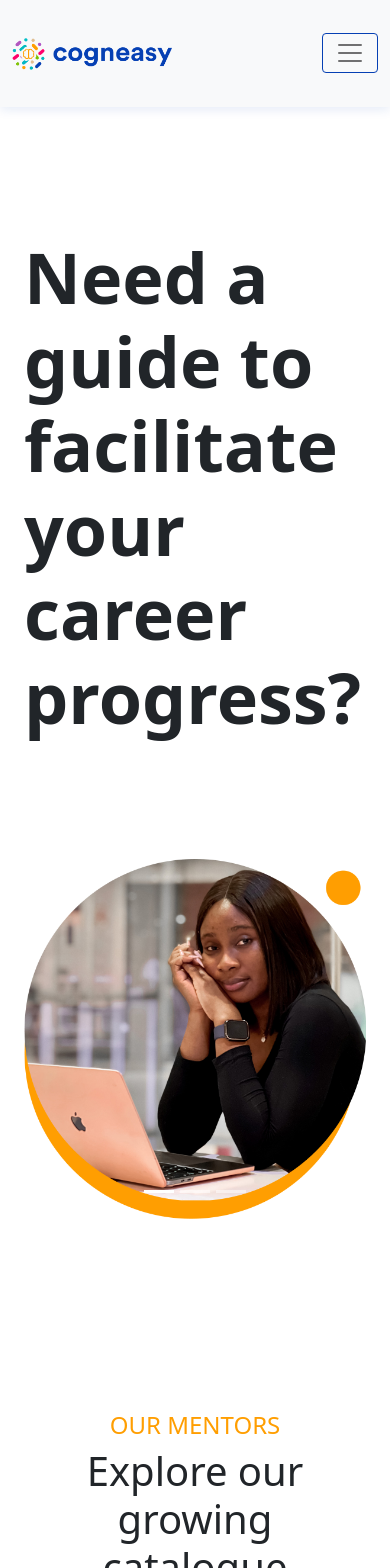
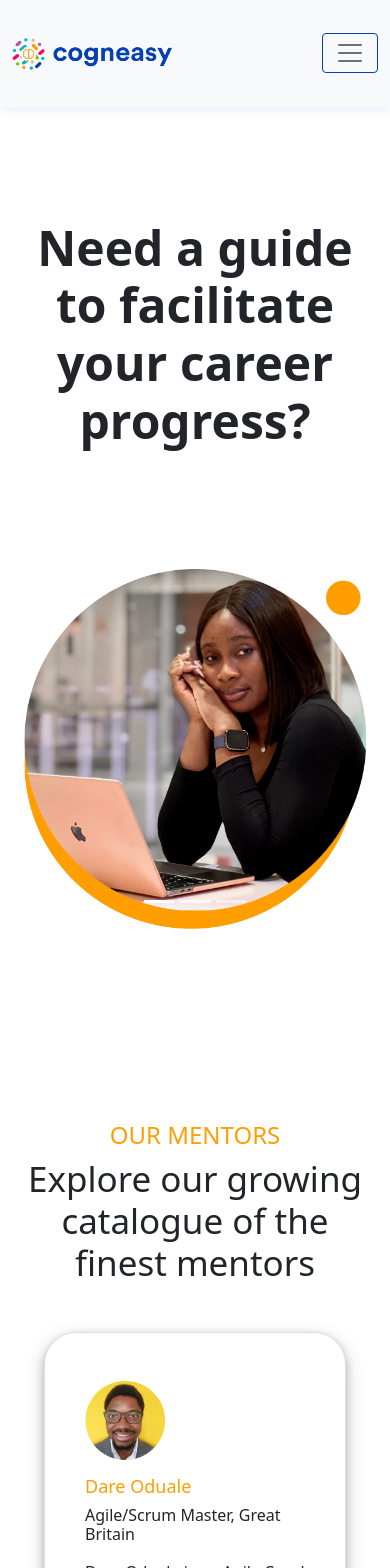
Before and after one commit to Hack-Angel/Cogneasy, a Vue app: page /find in a window 390 px wide. Shown: the top 1568 px of the page. Built offline with nearby package versions, Linux system fonts and the light colour scheme.

Commit message:
added new media queries

```diff
--- a/src/components/Catalogue.vue
+++ b/src/components/Catalogue.vue
@@ -375,4 +375,24 @@ h5{
     padding-top: 8rem;
     padding-bottom: 3rem;
 }
+
+
+@media only screen and (max-width:600px) {
+span{
+  display: inline
+}
+h2{
+  font-size: 35px;
+  text-align: center;
+  padding-bottom: 0.5rem;
+}
+.main_content{
+  padding-left: 0.5rem;
+  padding-top: 2rem;
+  padding-bottom: 2rem;
+}
+h5{
+  font-size: 35px;
+}
+}
 </style>
--- a/src/components/Guide.vue
+++ b/src/components/Guide.vue
@@ -105,4 +105,25 @@ h3{
   border: 1px solid #ddd;
   border-radius: 30px 30px;
 }
+
+
+/* Extra small devices (phones, 600px and down) */
+@media only screen and (max-width:600px) {
+span{
+  display: inline
+}
+.sub_text h1{
+  padding-top: 2rem;
+  text-align: center;
+  font-size: 3rem;
+}
+h2{
+  font-size: 40px;
+  text-align: center;
+}
+h3{
+  font-size: 35px;
+  text-align: center;
+}
+}
 </style>
```
